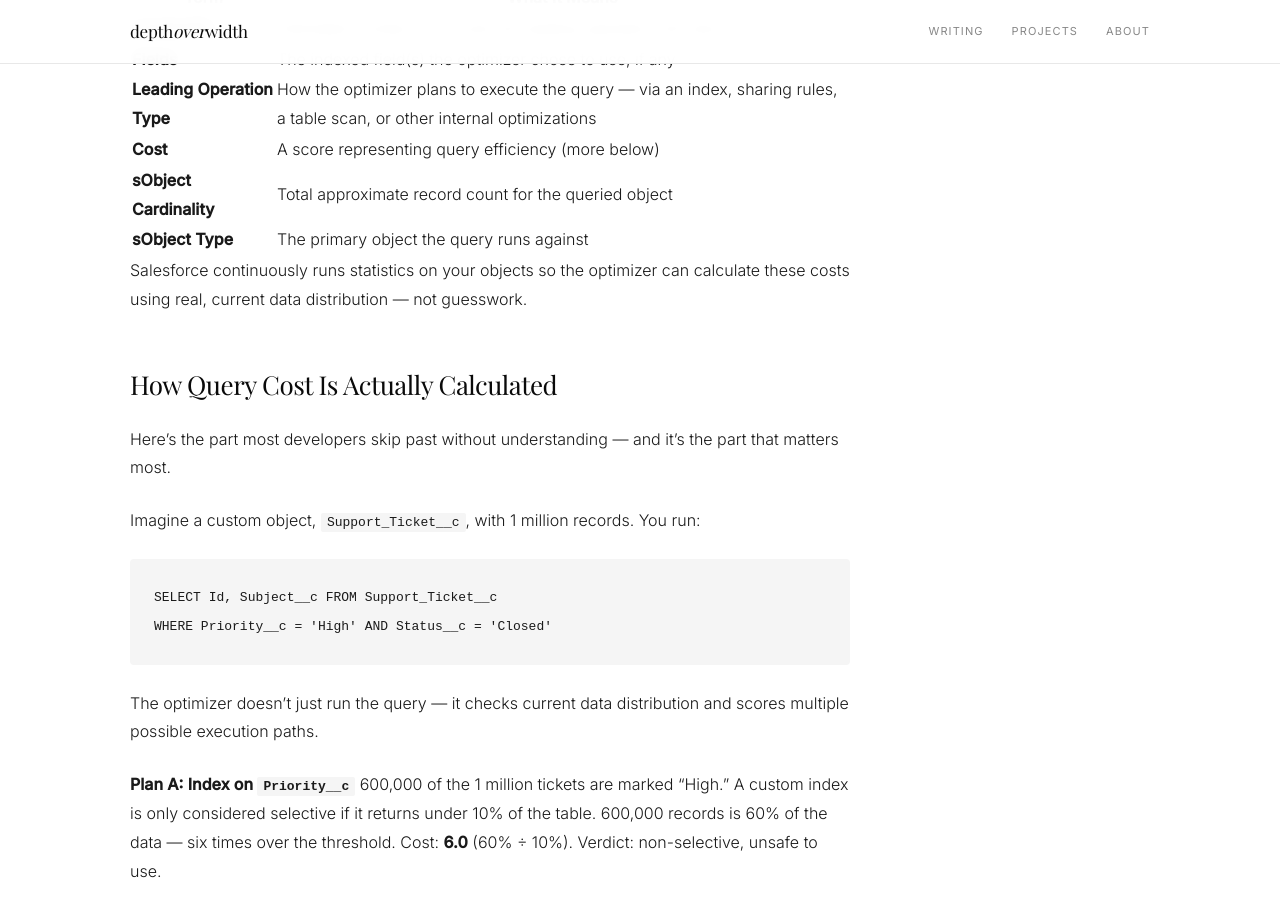
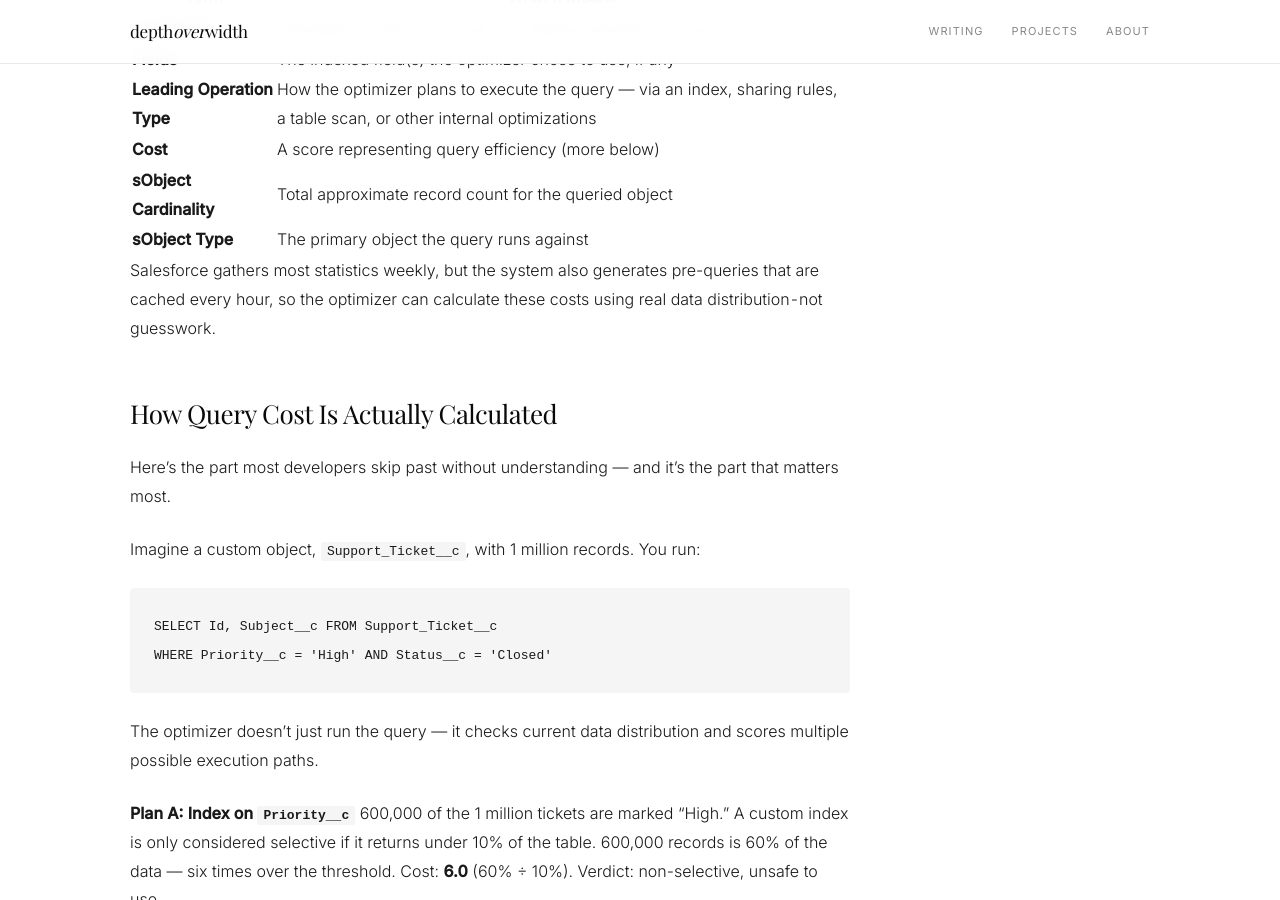
Before and after one commit to mandar19/depthoverwidth, a Jekyll site: the page built from _posts/2026-06-26-measuring-salesforce-code-performance-query-plan-tool.md, in a window 1280 px wide and 900 px high, scrolled down 1346 px. Built offline with Jekyll 4.4.1, drawn with Linux system fonts in a browser that asks for light colours; some web fonts are replaced; comment, search, counter and statistics services are not loaded; part of the change alters nothing that is shown; some of the changed text lies outside the part shown.

```diff
--- a/_posts/2026-06-26-measuring-salesforce-code-performance-query-plan-tool.md
+++ b/_posts/2026-06-26-measuring-salesforce-code-performance-query-plan-tool.md
@@ -35,7 +35,7 @@ Once enabled, a **Query Plan** tab appears next to the Query Editor.
 | **sObject Cardinality** | Total approximate record count for the queried object |
 | **sObject Type** | The primary object the query runs against |
 
-Salesforce continuously runs statistics on your objects so the optimizer can calculate these costs using real, current data distribution — not guesswork.
+Salesforce gathers most statistics weekly, but the system also generates pre-queries that are cached every hour, so the optimizer can calculate these costs using real data distribution - not guesswork.
 
 ## How Query Cost Is Actually Calculated
 
@@ -82,3 +82,9 @@ The point of this tool isn't to memorize terminology — it's to get every query
 ---
 
 *Next in this series: Perspective Manager, the Apex Log Analyzer VS Code extension, and Scale Center — three more tools for diagnosing performance once a query plan alone isn't enough to tell you what's slow.*
+
+
+## References
+- https://help.salesforce.com/s/articleView?id=000385218&type=1
+- https://trailhead.salesforce.com/content/learn/modules/database_basics_dotnet/writing_efficient_queries
+- https://help.salesforce.com/s/articleView?id=000386864&type=1
```
